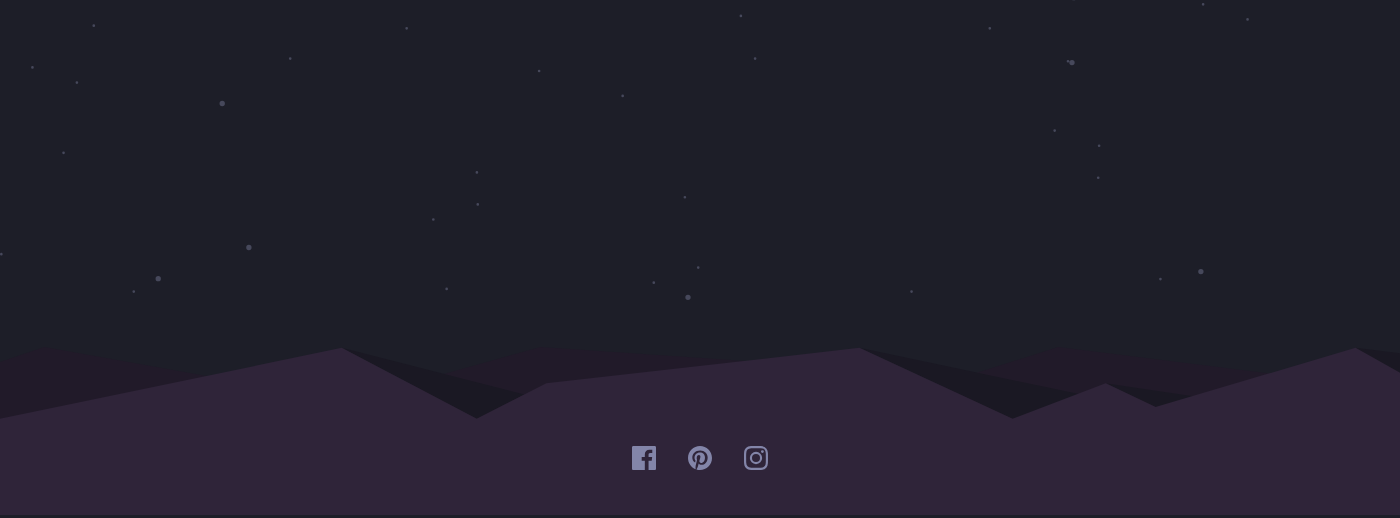
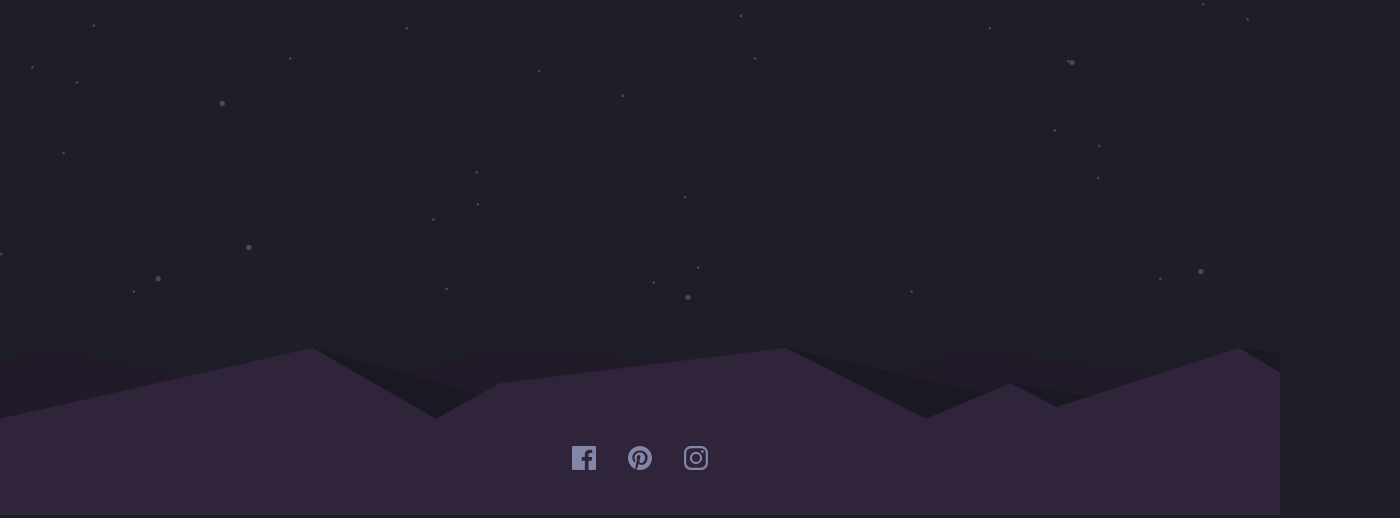
Before and after one commit to gujakupreishvili/launchcountdown-, a plain HTML site: page index.html in a window 1280 px wide. Shown: the part 424-942 px from the top of the page, 1400 px wide, since content can reach past the window. Drawn offline with Linux system fonts and the light colour scheme.

Commit message:
second commit

```diff
--- a/style.css
+++ b/style.css
@@ -83,10 +83,13 @@ main{
 footer{
   position: absolute;
   bottom: 0px;
+  right: 0%;
+  left: 0%;
 }
 .mount{
   width: 100%;
   height: 168px;
+
 }
 .footer-img{
   display: flex;
@@ -116,12 +119,10 @@ svg:hover path{
   .days{
     font-size: 14px;
   }
-  .mount{
-    width: 1400px;
-  }
+
 }
-@media (min-width:1940px){
+/* @media (min-width:1940px){
   .mount{
     width: 1600px;
   }
-}
+} */
```
